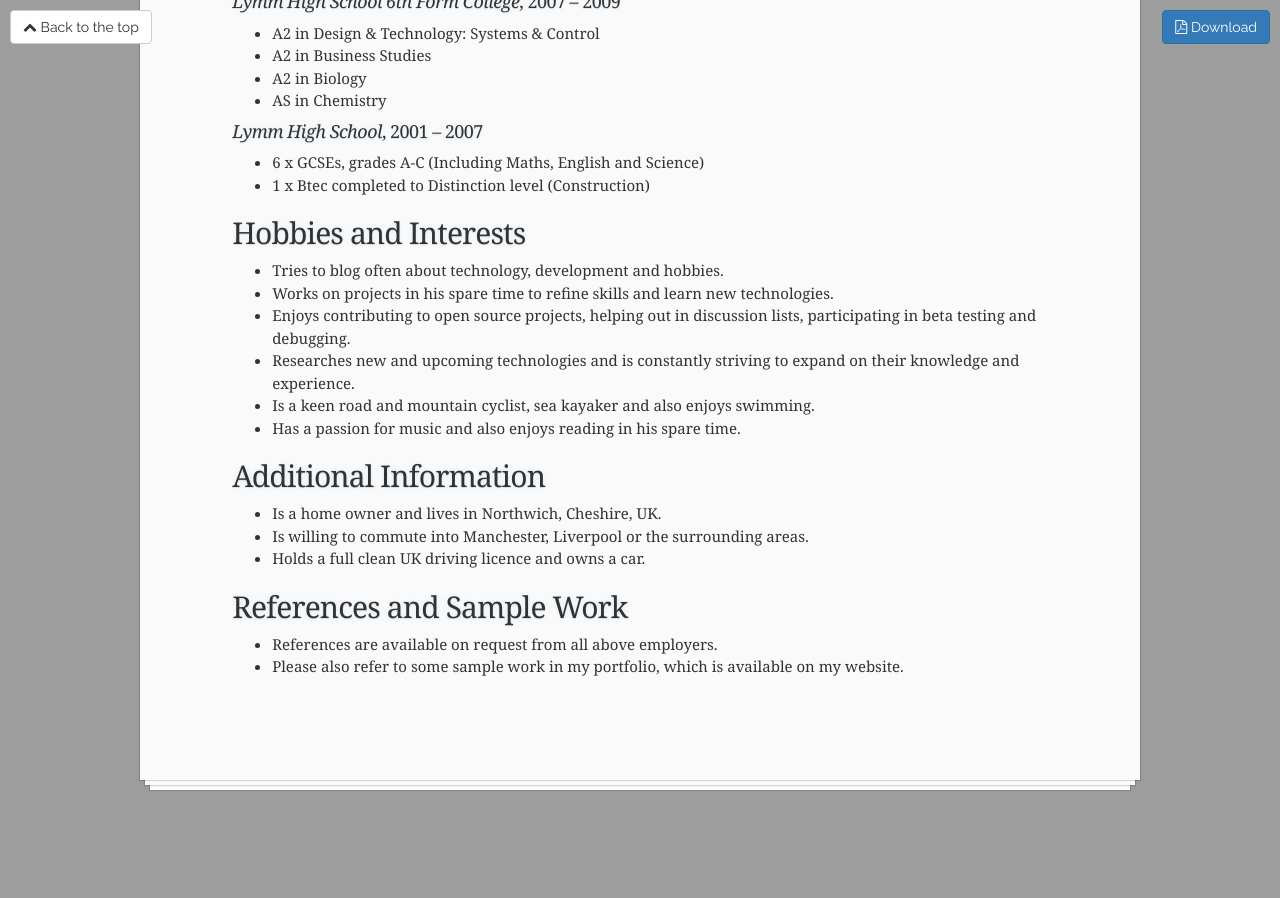
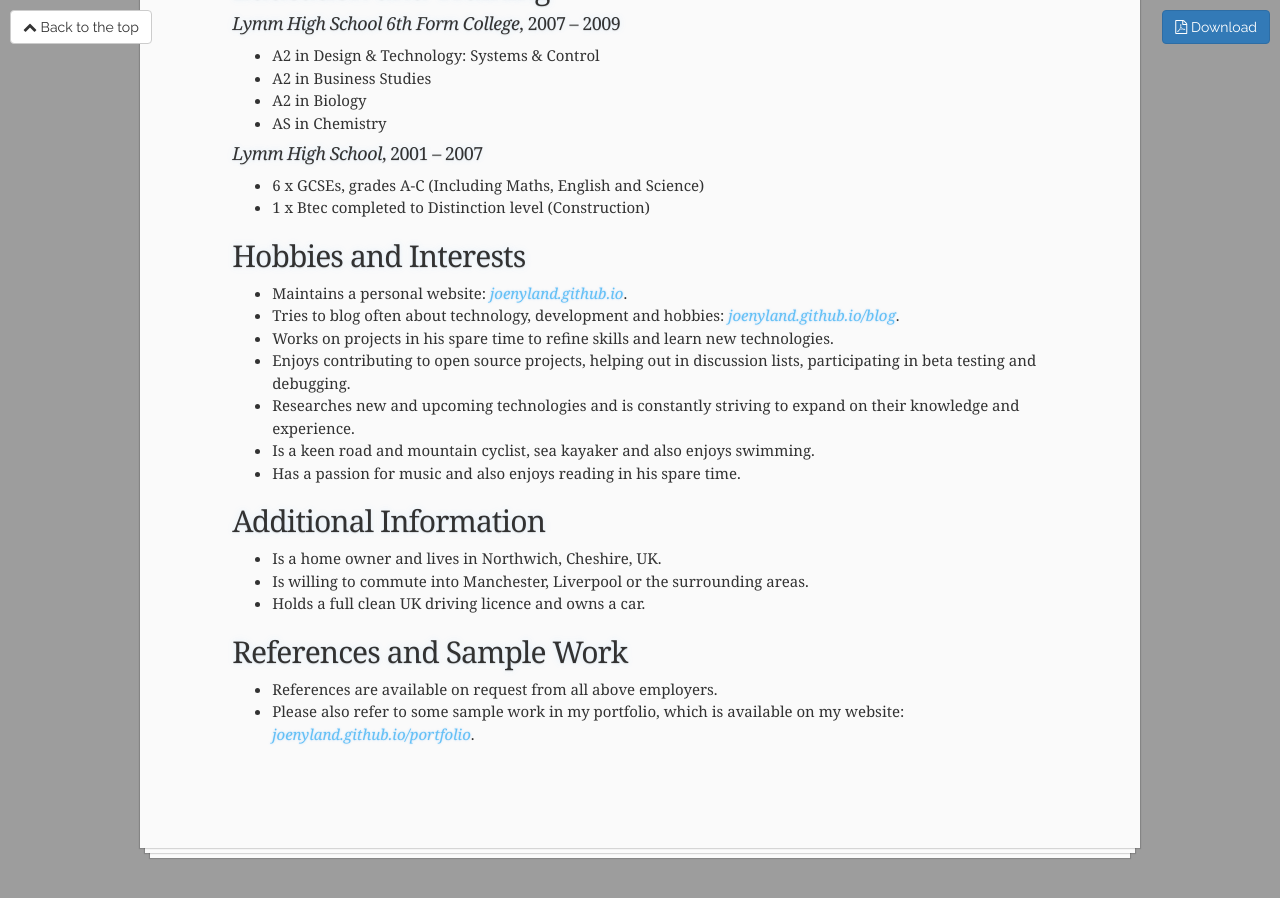
Before and after one commit to JoeNyland/joenyland.github.io, a Jekyll site: the page cv/index.html, which Jekyll copies as it is, in a window 1280 px wide and 900 px high, scrolled down 1667 px. Built offline with Jekyll 4.4.1, drawn with Linux system fonts in a browser that asks for light colours; nearby versions of some CDN libraries; before the commit the page ends 2511 px from its top, so only the background shows below that; some of the changed text lies outside the part shown.

Commit message:
Revert "Update CV"
This reverts commit 51d74b4433e2e7cd41965a97b16c750fffd22f2b.

```diff
--- a/cv/index.html
+++ b/cv/index.html
@@ -24,6 +24,7 @@
 
             <p>59 Harper Close, Winnington, Northwich, Cheshire, CW8 4SU<br>
                 Tel: 07568 541556<br>
+                Email: <a href="mailto:work@joenyland.me">work@joenyland.me</a><br>
                 Web: <a href="https://joenyland.github.io/" target="_blank">joenyland.github.io</a><br>
                 DOB: 24 September 1990</p>
         </header>
@@ -150,7 +151,8 @@
             <section id="hobbies-and-interests">
                 <h2>Hobbies and Interests</h2>
                 <ul>
-                    <li>Tries to blog often about technology, development and hobbies.</li>
+                    <li>Maintains a personal website: <a href="https://joenyland.github.io">joenyland.github.io</a>.</li>
+                    <li>Tries to blog often about technology, development and hobbies: <a href="https://joenyland.github.io/blog">joenyland.github.io/blog</a>.</li>
                     <li>Works on projects in his spare time to refine skills and learn new technologies.</li>
                     <li>Enjoys contributing to open source projects, helping out in discussion lists, participating in
                         beta testing and debugging.</li>
@@ -174,7 +176,8 @@
                 <h2>References and Sample Work</h2>
                 <ul>
                     <li>References are available on request from all above employers.</li>
-                    <li>Please also refer to some sample work in my portfolio, which is available on my website.</li>
+                    <li>Please also refer to some sample work in my portfolio, which is available on my website:
+                        <a href="https://joenyland.github.io/portfolio">joenyland.github.io/portfolio</a>.</li>
                 </ul>
             </section>
 
```
